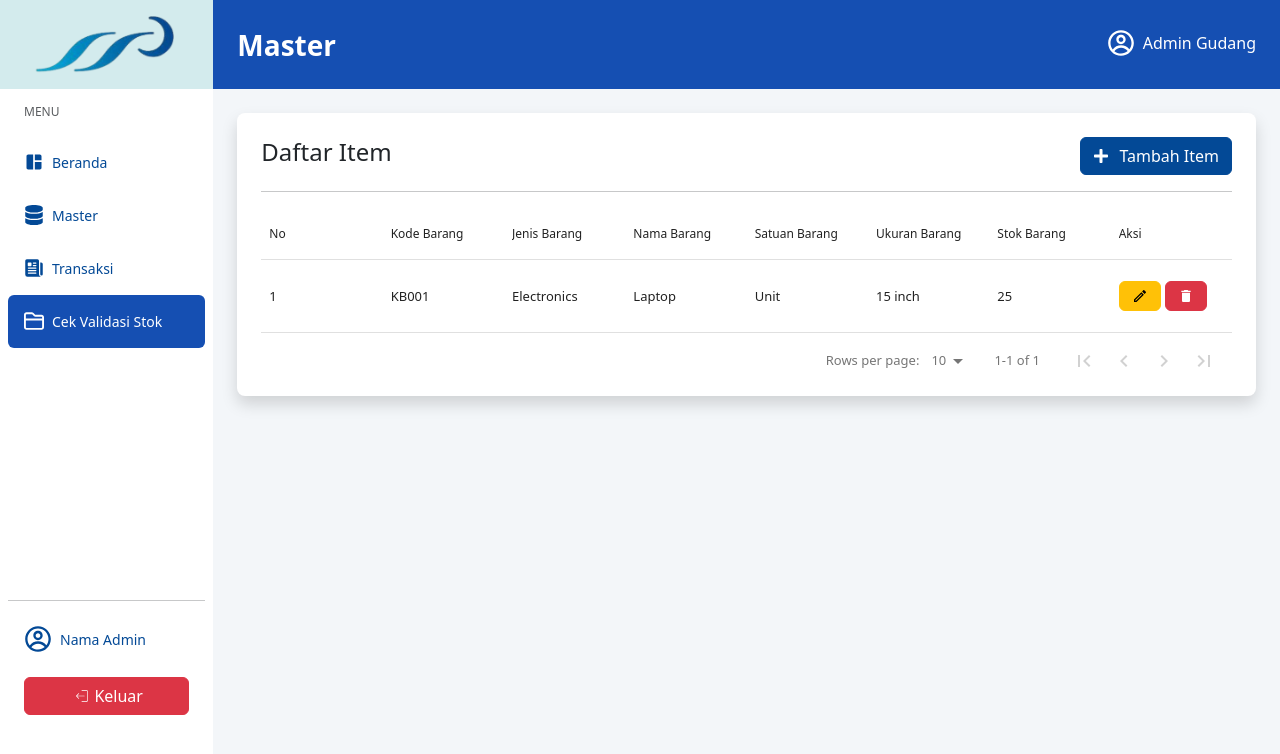
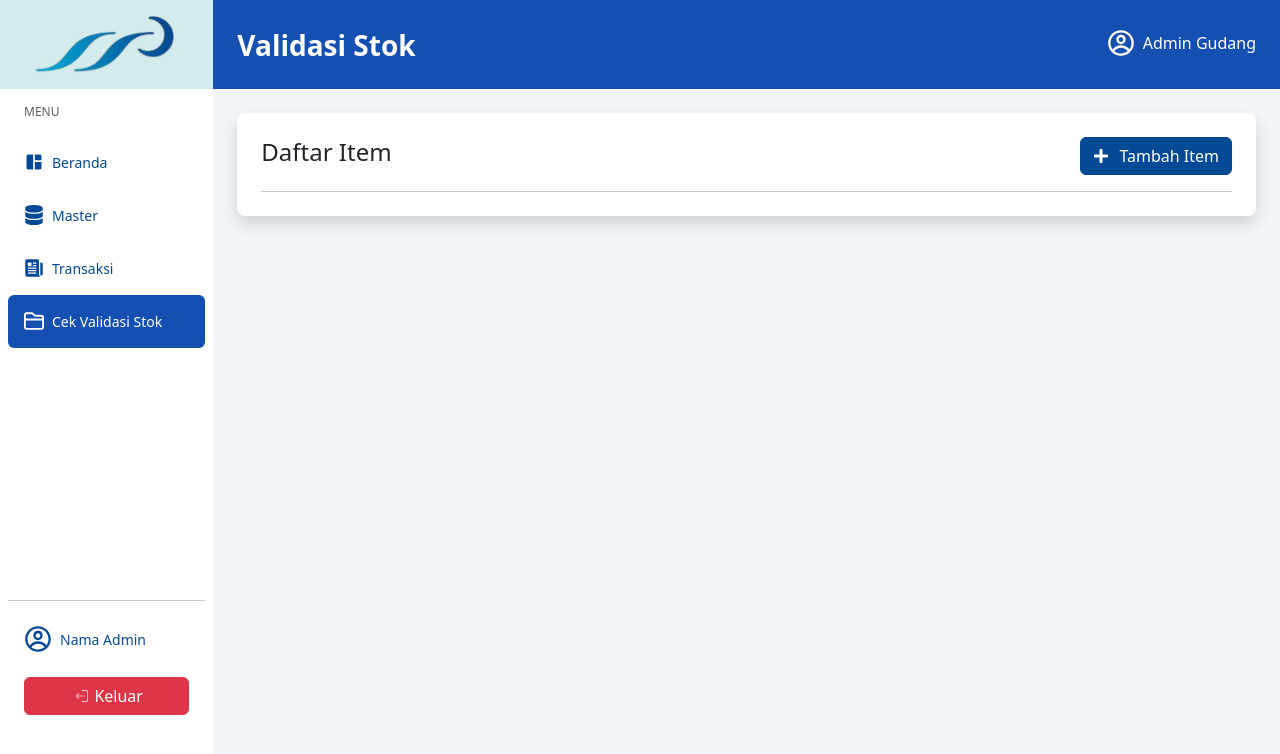
Before and after one commit to yazidhq/samudra-warehouse, a React (Vite) app: page /validasi in a window 1280 px wide. Shown: the top 754 px of the page. Built offline with nearby package versions, Linux system fonts and the light colour scheme.

Commit message:
create: transaksi & validasi page

```diff
--- a/src/App.jsx
+++ b/src/App.jsx
@@ -2,6 +2,8 @@ import { BrowserRouter as Router, Routes, Route } from "react-router-dom";
 import LoginPage from "./pages/auth/LoginPage";
 import DashboardPage from "./pages/DashboardPage";
 import MasterPage from "./pages/MasterPage";
+import TransaksiPage from "./pages/TransaksiPage";
+import ValidasiPage from "./pages/ValidasiPage";
 
 function App() {
   return (
@@ -10,8 +12,8 @@ function App() {
         <Route path="/login" element={<LoginPage />} />
         <Route path="/" element={<DashboardPage />} />
         <Route path="/master" element={<MasterPage />} />
-        <Route path="/transaksi" element={<MasterPage />} />
-        <Route path="/validasi" element={<MasterPage />} />
+        <Route path="/transaksi" element={<TransaksiPage />} />
+        <Route path="/validasi" element={<ValidasiPage />} />
       </Routes>
     </Router>
   );
--- /dev/null
+++ b/src/pages/TransaksiPage.jsx
@@ -0,0 +1,24 @@
+import Navbar from "../components/templates/Navbar";
+import Button from "../components/Button";
+import { FaPlus } from "react-icons/fa";
+
+const TransaksiPage = () => {
+  return (
+    <Navbar title="Transaksi">
+      <div className="shadow rounded-3 bg-white p-4 pb-2">
+        <div className="d-flex justify-content-between flex-wrap flex-md-nowrap align-items-center">
+          <h1 className="h4">Daftar Item</h1>
+          <div className="btn-toolbar mb-2 mb-md-0">
+            <Button color={"primary"}>
+              <FaPlus className="fs-6 mb-1" style={{ marginRight: "10px" }} />
+              Tambah Item
+            </Button>
+          </div>
+        </div>
+        <hr />
+      </div>
+    </Navbar>
+  );
+};
+
+export default TransaksiPage;
--- /dev/null
+++ b/src/pages/ValidasiPage.jsx
@@ -0,0 +1,24 @@
+import Navbar from "../components/templates/Navbar";
+import Button from "../components/Button";
+import { FaPlus } from "react-icons/fa";
+
+const ValidasiPage = () => {
+  return (
+    <Navbar title="Validasi Stok">
+      <div className="shadow rounded-3 bg-white p-4 pb-2">
+        <div className="d-flex justify-content-between flex-wrap flex-md-nowrap align-items-center">
+          <h1 className="h4">Daftar Item</h1>
+          <div className="btn-toolbar mb-2 mb-md-0">
+            <Button color={"primary"}>
+              <FaPlus className="fs-6 mb-1" style={{ marginRight: "10px" }} />
+              Tambah Item
+            </Button>
+          </div>
+        </div>
+        <hr />
+      </div>
+    </Navbar>
+  );
+};
+
+export default ValidasiPage;
```
